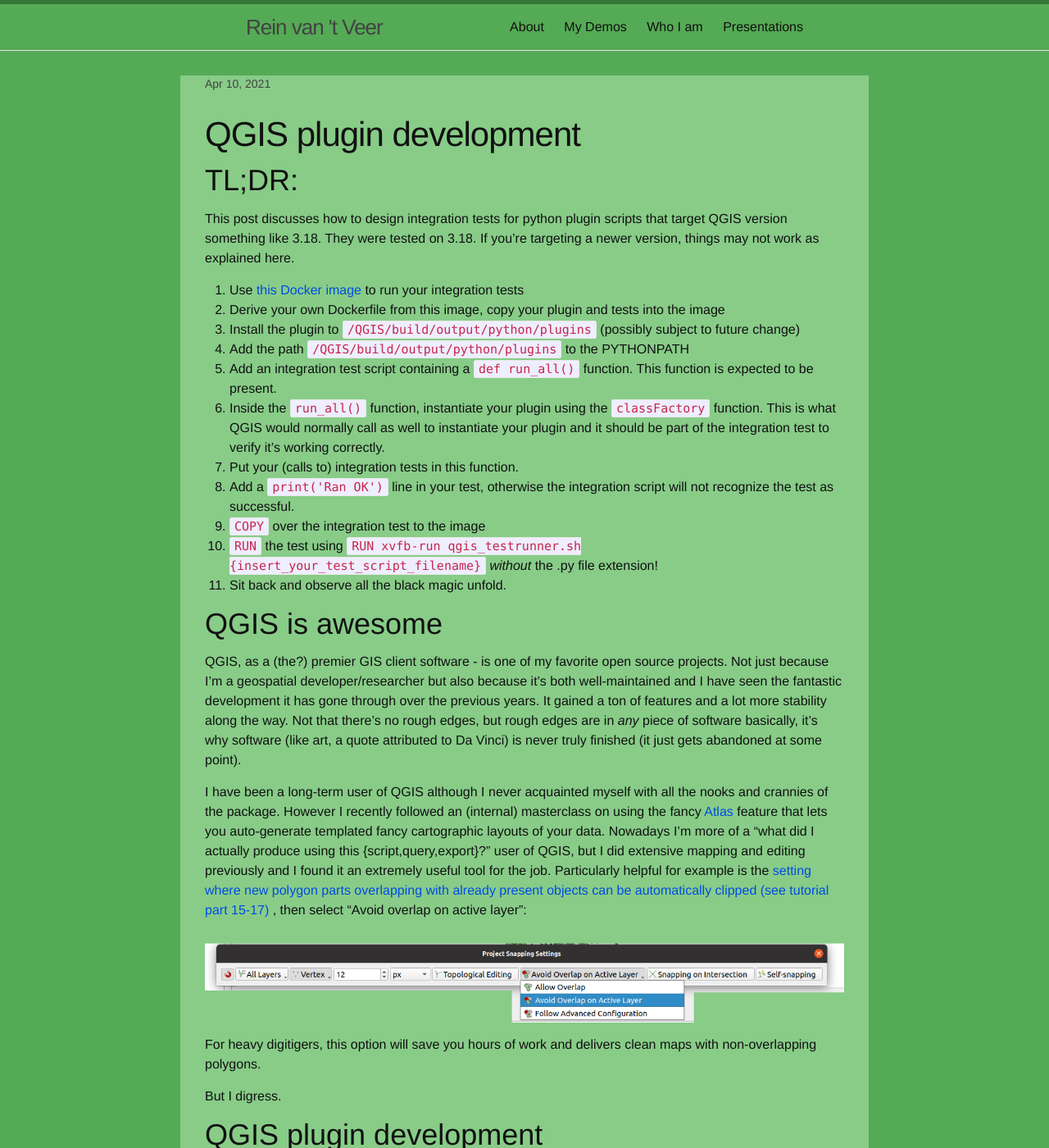
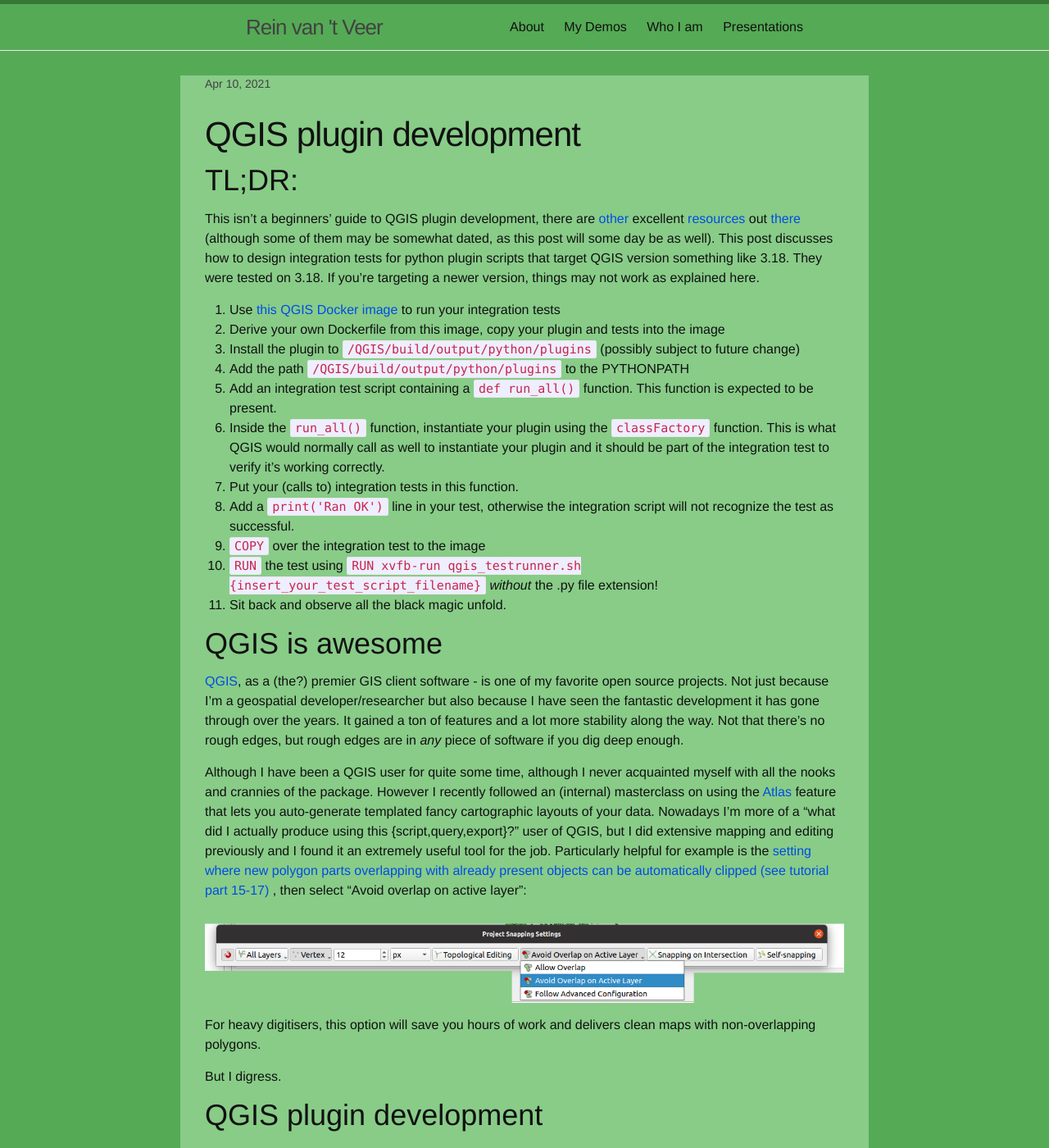
Before and after one commit to reinvantveer/reinvantveer.github.io, a Jekyll site: the page built from _posts/2021-04-10-qgis-plugin-development.md, in a window 1280 px wide and 1400 px high. Shown: the whole window at 82% size. Built offline with Jekyll 4.4.1, drawn with Linux system fonts in a browser that asks for light colours; comment, search, counter and statistics services are not loaded.

Commit message:
phrasing and readability tweaks

```diff
--- a/_posts/2021-04-10-qgis-plugin-development.md
+++ b/_posts/2021-04-10-qgis-plugin-development.md
@@ -5,10 +5,15 @@
 
 # TL;DR:
 
-This post discusses how to design integration tests for python plugin scripts that target QGIS version something like
-3.18. They were tested on 3.18. If you're targeting a newer version, things may not work as explained here.
+This isn't a beginners' guide to QGIS plugin development, there
+are [other](https://docs.qgis.org/testing/en/docs/pyqgis_developer_cookbook/plugins/plugins.html#writing-a-plugin)
+excellent [resources](https://medium.com/@abesingh1/writing-qgis-plugin-using-python-3-a-beginners-guide-ddf0be7e5357)
+out [there](https://snorfalorpagus.net/blog/2014/01/04/writing-unit-tests-for-qgis-python-plugins/) (although some of
+them may be somewhat dated, as this post will some day be as well). This post discusses how to design integration tests
+for python plugin scripts that target QGIS version something like 3.18. They were tested on 3.18. If you're targeting a
+newer version, things may not work as explained here.
 
-1. Use [this Docker image](https://hub.docker.com/layers/qgis/qgis/latest/images/sha256-31926216a3bea81550a63accd5787592ddd602386ac5355a8e0a32e3b69c7385?context=explore)
+1. Use [this QGIS Docker image](https://hub.docker.com/layers/qgis/qgis/latest/images/sha256-31926216a3bea81550a63accd5787592ddd602386ac5355a8e0a32e3b69c7385?context=explore)
 to run your integration tests
 1. Derive your own Dockerfile from this image, copy your plugin and tests into the image
 1. Install the plugin to `/QGIS/build/output/python/plugins` (possibly subject to future change)
@@ -26,15 +31,14 @@
 
 # QGIS is awesome
 
-QGIS, as a (the?) premier GIS client software - is one of my favorite open source projects. Not just because I'm a
-geospatial developer/researcher but also because it's both well-maintained and I have seen the fantastic development it
-has gone through over the previous years. It gained a ton of features and a lot more stability along the way. Not that
-there's no rough edges, but rough edges are in _any_ piece of software basically, it's why software (like art, a quote
-attributed to Da Vinci) is never truly finished (it just gets abandoned at some point).
+[QGIS](https://qgis.org/), as a (the?) premier GIS client software - is one of my favorite open source projects. Not
+just because I'm a geospatial developer/researcher but also because I have seen the fantastic development it has gone
+through over the years. It gained a ton of features and a lot more stability along the way. Not that there's no rough
+edges, but rough edges are in _any_ piece of software if you dig deep enough.
 
-I have been a long-term user of QGIS although I never acquainted myself with all the nooks and crannies of the package.
-However I recently followed an (internal) masterclass on using the
-fancy [Atlas](https://www.qgistutorials.com/en/docs/automating_map_creation.html) feature that lets you auto-generate
+Although I have been a QGIS user for quite some time, although I never acquainted myself with all the nooks and crannies
+of the package. However I recently followed an (internal) masterclass on using the
+[Atlas](https://www.qgistutorials.com/en/docs/automating_map_creation.html) feature that lets you auto-generate
 templated fancy cartographic layouts of your data. Nowadays I'm more of a "what did I actually produce using this
 {script,query,export}?" user of QGIS, but I did extensive mapping and editing previously and I found it an extremely
 useful tool for the job. Particularly helpful for example is
@@ -43,7 +47,7 @@
 
 ![Avoid overlap on active layer digitizing settings](/images/qgis/qgis-avoid-overlap-on-active-layer.png)
 
-For heavy digitigers, this option will save you hours of work and delivers clean maps with non-overlapping polygons.
+For heavy digitisers, this option will save you hours of work and delivers clean maps with non-overlapping polygons.
 
 But I digress.
 
```
